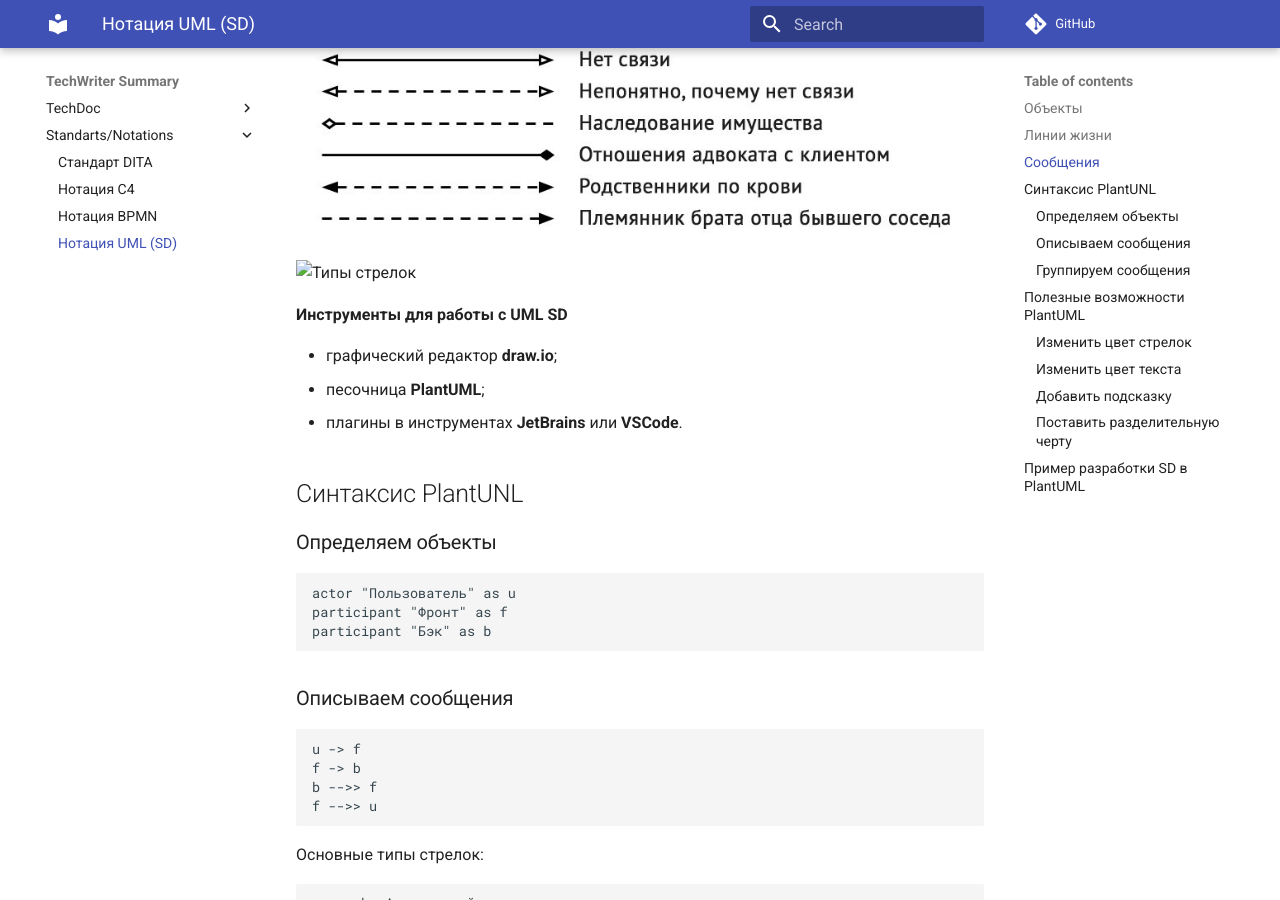
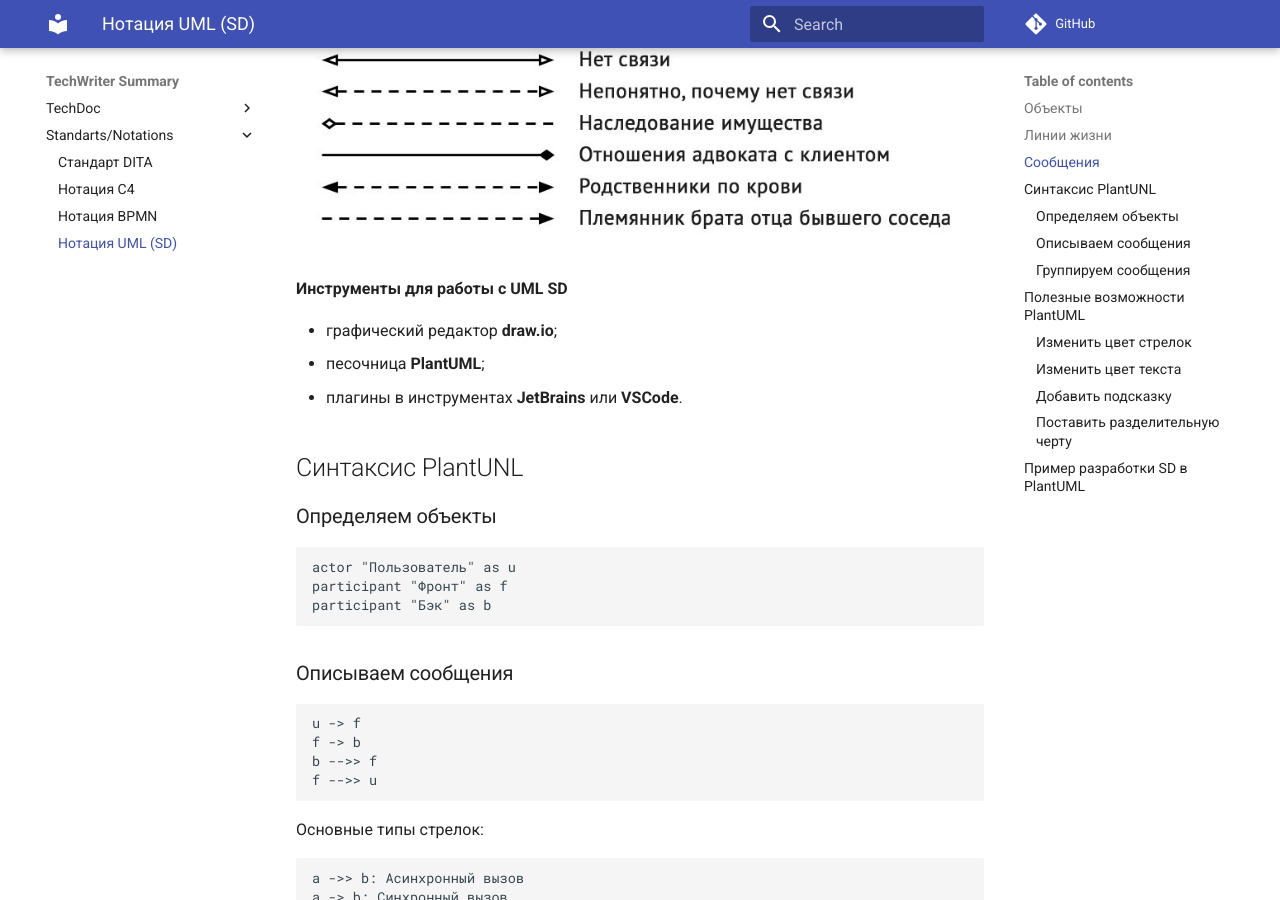
Before and after one commit to daymonri/tws, an MkDocs documentation site: the page built from docs/StandartsNotations4.md, in a window 1280 px wide and 900 px high, scrolled down 1876 px. Built offline with MkDocs 1.6.1 and Material for MkDocs 9.7.7, drawn with Linux system fonts in a browser that asks for light colours; comment, search, counter and statistics services are not loaded.

Commit message:
Correct images Notation4

````diff
--- a/docs/StandartsNotations4.md
+++ b/docs/StandartsNotations4.md
@@ -28,7 +28,6 @@
 Показывают обмен информацией между объектами. Например, клик пользователя по кнопке, но чаще это запрос или ответ, вызов хранимой процедуры или отправка сообщения. Сообщения отображаются в виде стрелок. Вид стрелки определяет тип сообщения:
 
 ![Типы стрелок](images/StandartsNotations4-3.png)
-<img src="images/StandartsNotations4-3.png" alt="Типы стрелок" width="500" />
 
 **Инструменты для работы с UML SD**
 
@@ -62,7 +61,7 @@
 ```
 Визуализация:
 
-<img src="images/StandartsNotations4-4.png" alt="Примеры стрелок" width="300"/>
+![Примеры стрелок](images/StandartsNotations4-4.png)
 
 ### Группируем сообщения
 **Группировка Alt** используется с оператором else для того, чтобы показать альтернативные кейсы взаимодействия. Например, объект отправляет запрос, а второй объект, в зависимости от полученных данных, выполняет разные действия.
@@ -75,7 +74,7 @@
 ```
 Визуализация:
 
-<img src="images/StandartsNotations4-5.png" alt="Группировка Alt" width="500"/>
+![Группировка Alt](images/StandartsNotations4-5.png)
 
 **Группировка Opt** используется для того, чтобы выделить сообщение в опциональный кейс. Например, объект отправляет запрос, а второй объект, в зависимости от полученных данных, может выполнить дополнительное действие.
 ```plantuml
@@ -85,7 +84,7 @@
 ```
 Визуализация:
 
-<img src="images/StandartsNotations4-6.png" alt="Группировка Opt" width="500"/>
+![Группировка Opt](images/StandartsNotations4-6.png)
 
 **Группировка Par** используется с оператором else для того, чтобы выделить сообщения, которые выполняются параллельно. Например, объект отправляет запрос, а второй объект параллельно выполнит внутренние вычисления и вернёт ответ первому объекту.
 ```plantuml
@@ -97,7 +96,7 @@
 ```
 Визуализация:
 
-<img src="images/StandartsNotations4-7.png" alt="Группировка Par" width="500"/>
+![Группировка Par](images/StandartsNotations4-7.png)
 
 **Группировка Loop** используется для того, чтобы выделить сообщения, которые выполняются несколько раз. Например, объект отправляет запрос, а второй объект выполнит внутренние действия несколько раз в зависимости от отправленных данных.
 ```plantuml
@@ -107,7 +106,7 @@
 ```
 Визуализация:
 
-<img src="images/StandartsNotations4-8.png" alt="Группировка Loop" width="500"/>
+![Группировка Loop](images/StandartsNotations4-8.png)
 
 **Группировка Group** используется для того, чтобы скомпоновать сообщения по смыслу. Например, на диаграмме может быть много взаимодействий и для того, чтобы было меньше путаницы можно подписать группы сообщений.
 ```plantuml
@@ -117,7 +116,7 @@
 ```
 Визуализация:
 
-<img src="images/StandartsNotations4-9.png" alt="Группировка Group" width="500"/>
+![Группировка Group](images/StandartsNotations4-9.png)
 
 **Можно группировать сами объекты.** Часто используется для описания взаимодействия нескольких систем с микросервисами.
 ```plantuml
@@ -128,7 +127,7 @@
 ```
 Визуализация:
 
-<img src="images/StandartsNotations4-10.png" alt="Группировка объектов" width="500"/>
+![Группировка объектов](images/StandartsNotations4-10.png)
 
 ## Полезные возможности PlantUML
 ### Изменить цвет стрелок
@@ -138,7 +137,7 @@
 ```
 Визуализация:
 
-<img src="images/StandartsNotations4-11.png" alt="Цветные стрелки" width="300"/>
+![Цветные стрелки](images/StandartsNotations4-11.png)
 
 ### Изменить цвет текста
 ```plantuml
@@ -147,7 +146,7 @@
 ```
 Визуализация:
 
-<img src="images/StandartsNotations4-12.png" alt="Цветной текст" width="300"/>
+![Цветной текст](images/StandartsNotations4-12.png)
 
 ### Добавить подсказку
 ```plantuml
@@ -157,7 +156,7 @@
 ```
 Визуализация:
 
-<img src="images/StandartsNotations4-13.png" alt="Подсказка" width="400"/>
+![Подсказка](images/StandartsNotations4-13.png)
 
 ### Поставить разделительную черту
 ```plantuml
@@ -165,7 +164,7 @@
 ```
 Визуализация:
 
-<img src="images/StandartsNotations4-14.png" alt="Разделительная черта" width="300"/>
+![Разделительная черта](images/StandartsNotations4-14.png)
 
 ## Пример разработки SD в PlantUML
 ![Пример](images/StandartsNotations4-15.png)
````
